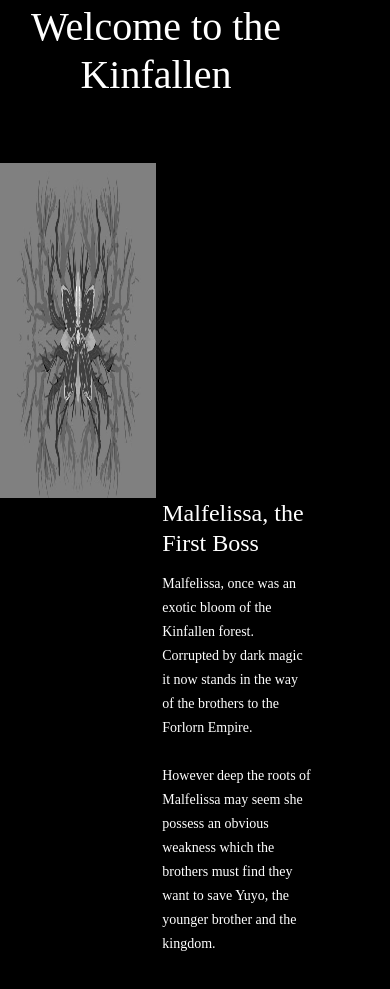
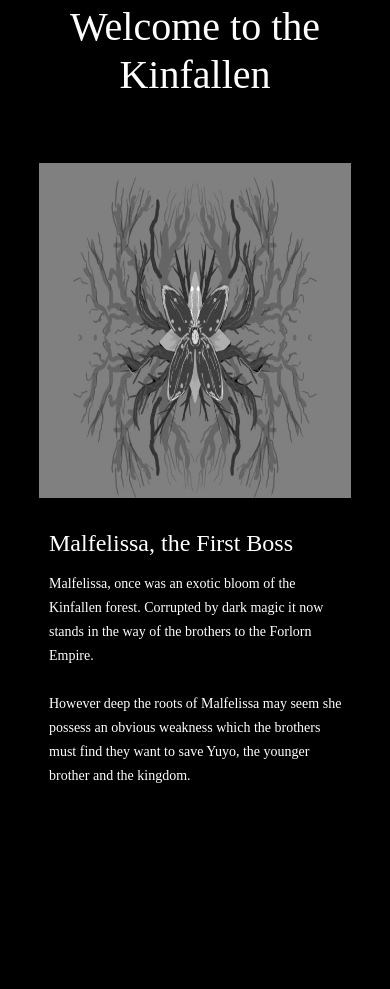
Before and after one commit to DuelistRaj/yami-website, a website: page website/index.html in a window 390 px wide. Shown: the part 825-1814 px from the top of the page. Drawn offline with nearby package versions, Linux system fonts and the light colour scheme; a web font is replaced by a local one.

Commit message:
added responsive boxes

```diff
--- a/website/css/styles.css
+++ b/website/css/styles.css
@@ -93,15 +93,15 @@ header nav {
 }
 
 #boxes .box {
-    width: 100%;
+    float: left;
+    width: 50%;
     height: 335px;
 }
 
 #boxes .box img {
-    float: left;
-    max-width: 50%;
+    max-width: 100%;
     height: 335px;
-    padding-right: 20px;
+    padding-right: 10px;
 }
 
 .box-description {
@@ -109,24 +109,32 @@ header nav {
     float: right;
 }
 
-#boxes .box h3 {
+.box-description h3 {
     color: #ffffff;
     font-size: 24px;
     line-height: 30px;
     font-weight: 400;
     margin: 0 0 10px 0;
+    padding-left: 10px;
 }
 
-#boxes .box p {
+.box-description p {
     color: #ffffff;
     font-size: 14px;
     line-height: 24px;
     font-weight: 400;
+    padding-left: 10px;
     -webkit-font-smoothing: antialiased;
 }
 
-@media (max-width: 1270px) {
-    .container {
-        margin: 0;
+@media (max-width: 720px) {
+    #boxes .box {
+        width: 100%;
+    }
+
+    .box-description {
+        max-width: 100%;
+        clear: both;
+        margin: 30px 0 0 0;
     }
 }
```
Also changed, not shown: website/index.html (+1 -1 lines).
